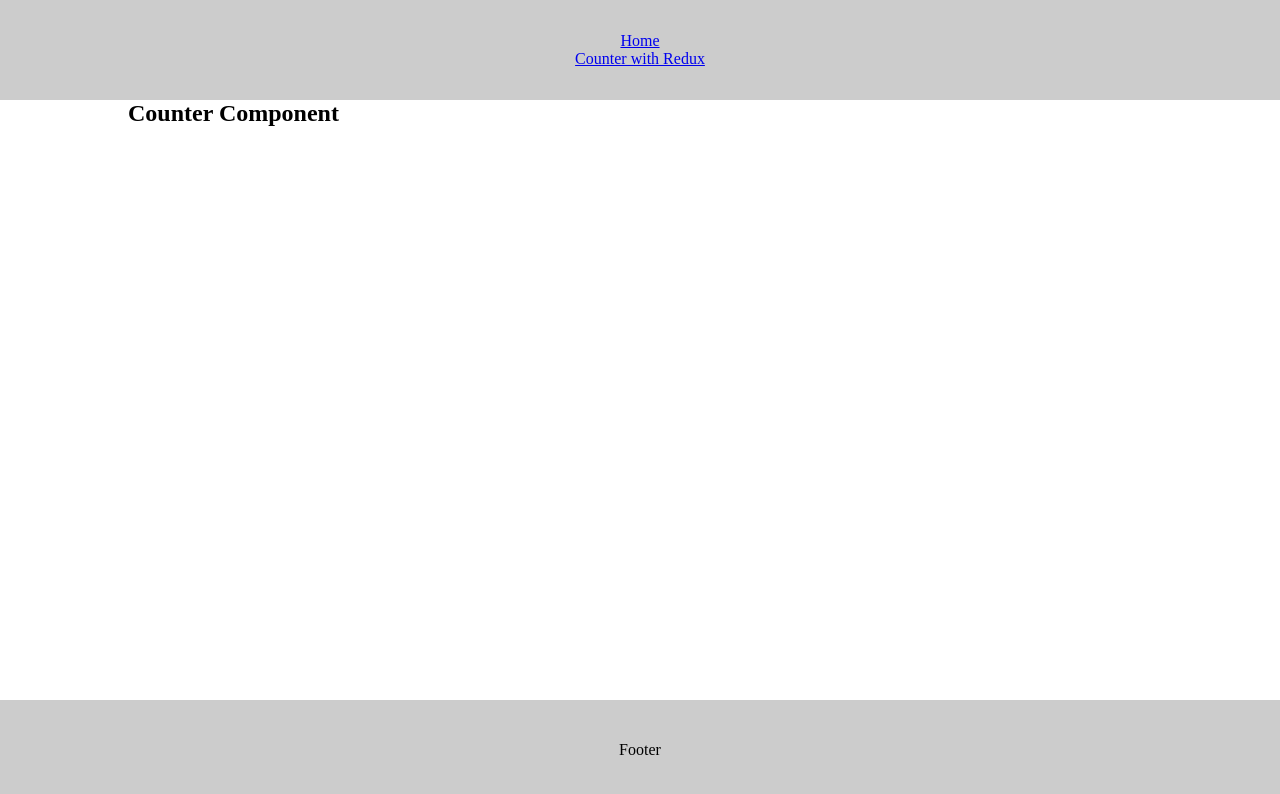
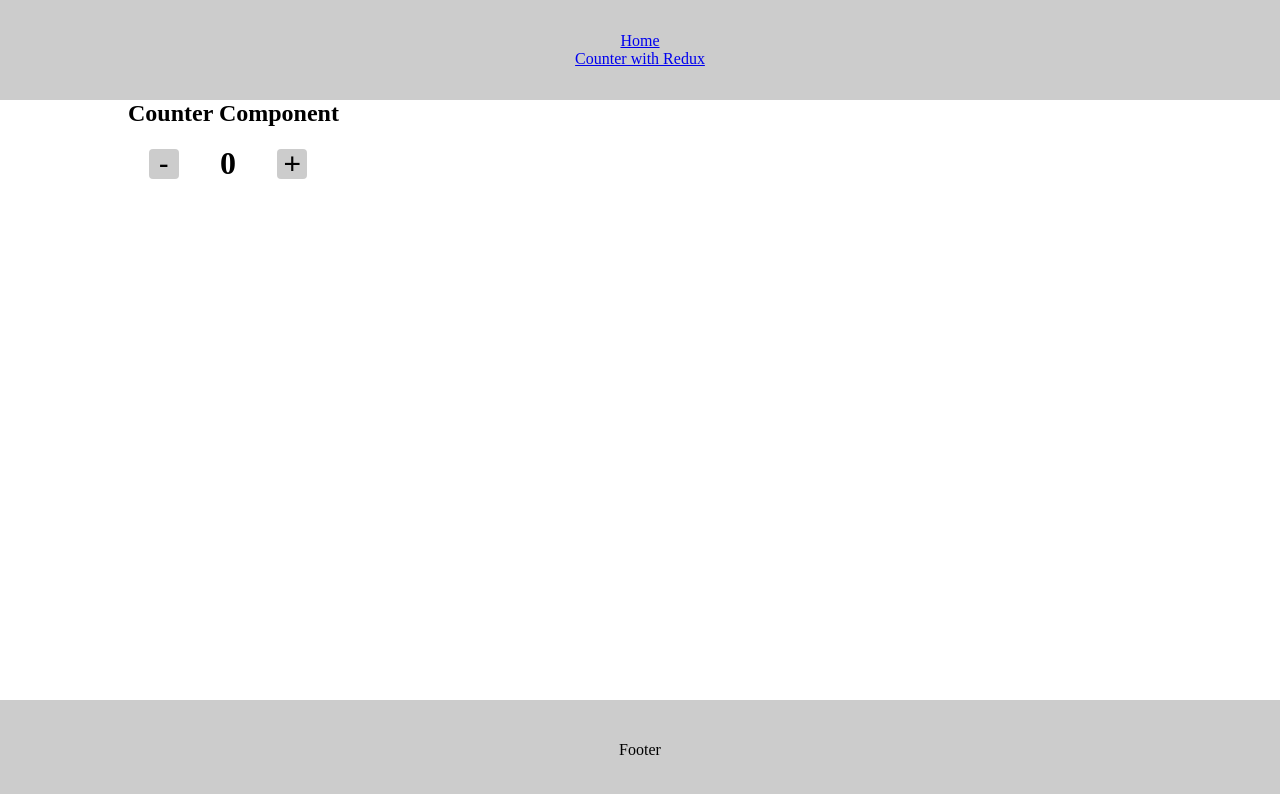
Before and after one commit to sathishvisar/react-redux-example, a React (Create React App) app: page /counter in a window 1280 px wide. Shown: the top 794 px of the page. Built offline with nearby package versions, Linux system fonts and the light colour scheme.

Commit message:
couter redux implement is done.

```diff
--- a/package.json
+++ b/package.json
@@ -6,6 +6,7 @@
     "@testing-library/jest-dom": "^4.2.4",
     "@testing-library/react": "^9.5.0",
     "@testing-library/user-event": "^7.2.1",
+    "node-sass": "^4.13.1",
     "react": "^16.13.1",
     "react-dom": "^16.13.1",
     "react-redux": "^7.2.0",
--- a/src/App.js
+++ b/src/App.js
@@ -1,18 +1,30 @@
 import React from 'react';
 import { BrowserRouter, Switch, Route } from 'react-router-dom'
 import { createBrowserHistory } from "history"
+import { compose, createStore } from "redux";
+import { Provider } from "react-redux";
 
 // Views
-import Home from './Views/Home'
+import Home from './views/Home'
 
 // Componets
-import Counter from './Components/Counter'
+import CounterContainer from './components/counter/CounterContainer'
 
 // Containers
-import GeneralContainer from './Layout/GeneralContainer'
+import GeneralContainer from './layout/GeneralContainer'
+
+// Store
+import rootReducer from "./store/reducers/index"
 
 // General Layouts
 const defaultLayout = (ComponentComp) => () => <GeneralContainer><ComponentComp/></GeneralContainer>;
+
+// Create store
+const enhancer = compose(
+    window.__REDUX_DEVTOOLS_EXTENSION__ &&
+    window.__REDUX_DEVTOOLS_EXTENSION__()
+  );
+const store = createStore(rootReducer, enhancer);
 
 class App extends React.Component{
     render(){
@@ -20,12 +32,14 @@ class App extends React.Component{
 
         return(
             <React.Fragment>
-                <BrowserRouter>
-                    <Switch history={customHistory}>
-                        <Route path="/" exact={true} render={defaultLayout(Home)} />
-                        <Route path="/counter" render={defaultLayout(Counter)} />
-                    </Switch>
-                </BrowserRouter>
+                <Provider store={store}>
+                    <BrowserRouter>
+                        <Switch history={customHistory}>
+                            <Route path="/" exact={true} render={defaultLayout(Home)} />
+                            <Route path="/counter" render={defaultLayout(CounterContainer)} />
+                        </Switch>
+                    </BrowserRouter>
+                </Provider>
             </React.Fragment>
         )
     }
--- a/src/Components/Counter.js
+++ /dev/null
@@ -1,18 +0,0 @@
-import React from 'react';
-
-
-class Counter extends React.Component{
-
-    render(){
-
-        return(
-            <React.Fragment>
-                <h2>Counter Component</h2>
-            </React.Fragment>
-        )
-    }
-
-}
-
-
-export default Counter;
--- /dev/null
+++ b/src/components/counter/Counter.js
@@ -0,0 +1,34 @@
+import React from 'react';
+import PropTypes from 'prop-types';
+import './Counter.scss';
+
+
+class Counter extends React.Component{
+
+    render(){
+
+        return(
+            <React.Fragment>
+                <h2>Counter Component</h2>
+                <br/>
+                <div className={"counterSection"}>
+                    <button onClick={() => this.props.decrement()}> - </button>
+                    <h1>{this.props.counter}</h1>
+                    <button onClick={() => this.props.increment()}> + </button>
+                </div>
+            </React.Fragment>
+        )
+    }
+
+}
+
+
+Counter.propTypes = {
+    config: PropTypes.shape({
+      theme: PropTypes.string,
+    }),
+    increment: PropTypes.func,
+    decrement: PropTypes.func,
+};
+
+export default Counter;
--- /dev/null
+++ b/src/components/counter/Counter.scss
@@ -0,0 +1,20 @@
+.counterSection {
+    height: 100%;
+    flex-direction: row;
+    box-sizing: border-box;
+    display: flex;
+    place-content: center space-around;
+    align-items: center;
+    max-width: 200px;
+}
+
+button{
+    font-size: 30px;
+    background: #cccccc;
+    display: inline-block;
+    width: 30px;
+    height: 30px;
+    line-height: 30px;
+    border-radius: 4px;
+    cursor: pointer;
+}
--- /dev/null
+++ b/src/components/counter/CounterContainer.js
@@ -0,0 +1,29 @@
+
+import { connect } from "react-redux";
+import { increment, decrement } from "../../store/actions/counterActions";
+
+import Counter from './Counter';
+
+const mapStateToProps = (state, ownProps) => {
+  return {
+    counter: state.counter
+  }
+};
+
+const mapDispatchToProps = dispatch => {
+  return {
+    increment: (options) => {
+      dispatch(increment(options))
+    },
+    decrement: (options) => {
+      dispatch(decrement(options))
+    }
+  }
+};
+
+const CounterContainer = connect(
+  mapStateToProps,
+  mapDispatchToProps
+)(Counter);
+
+export default CounterContainer;
--- /dev/null
+++ b/src/store/actions/counterActions.js
@@ -0,0 +1,14 @@
+export const INCREMENT = 'INCREMENT';
+export const DECREMENT = 'DECREMENT';
+
+export const increment = () => {
+  return {
+    type: INCREMENT
+  }
+};
+
+export const decrement = () => {
+  return {
+    type: DECREMENT
+  }
+};
--- /dev/null
+++ b/src/store/reducers/counter.js
@@ -0,0 +1,15 @@
+
+import { INCREMENT, DECREMENT } from "../actions/counterActions";
+
+
+export const counter = (state = 0, action) => {
+
+  switch (action.type) {
+    case INCREMENT:
+      return state + 1
+   case DECREMENT:
+      return state - 1
+    default:
+      return state;
+  }
+};
--- /dev/null
+++ b/src/store/reducers/index.js
@@ -0,0 +1,8 @@
+import { combineReducers } from "redux";
+import { counter } from "./counter";
+
+const rootReducer = combineReducers({
+  counter
+});
+
+export default rootReducer;
```
Also changed, not shown: 1 other file (tests, documents, lock files or other folders).
